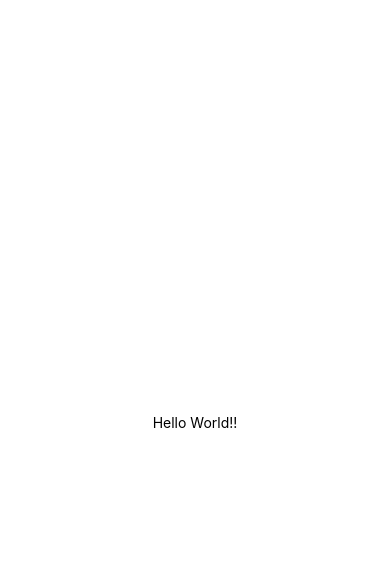
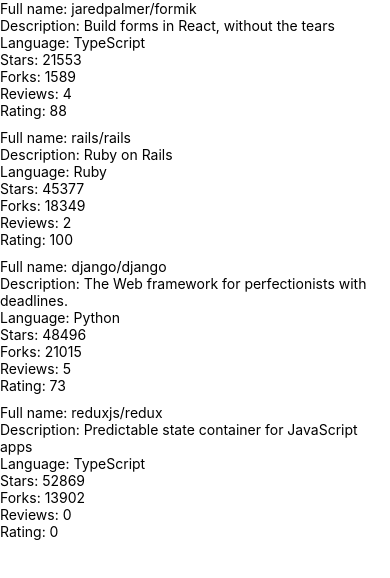
Before and after one commit to luokvi/Fullstack-kurssi-Osa10, a React Native app in the folder rate-repository-app/: screen / in a window 390 px wide. Shown: the top 578 px of the page. Built offline with nearby package versions, Linux system fonts and the light colour scheme.

Commit message:
Update to match 10.3

```diff
--- a/rate-repository-app/App.js
+++ b/rate-repository-app/App.js
@@ -1,21 +1,9 @@
-import { StatusBar } from 'expo-status-bar';
 import React from 'react';
-import { StyleSheet, Text, View } from 'react-native';
 
-export default function App() {
-  return (
-    <View style={styles.container}>
-      <Text>Hello World!!</Text>
-      <StatusBar style="auto" />
-    </View>
-  );
-}
+import Main from './src/components/Main';
 
-const styles = StyleSheet.create({
-  container: {
-    flex: 1,
-    backgroundColor: '#fff',
-    alignItems: 'center',
-    justifyContent: 'center',
-  },
-});
+const App = () => {
+  return <Main />;
+};
+
+export default App;
--- /dev/null
+++ b/rate-repository-app/src/components/Main.jsx
@@ -0,0 +1,22 @@
+import React from 'react';
+import Constants from 'expo-constants';
+import { StyleSheet, View } from 'react-native';
+import RepositoryList from './RepositoryList';
+
+const styles = StyleSheet.create({
+  container: {
+    marginTop: Constants.statusBarHeight,
+    flexGrow: 1,
+    flexShrink: 1,
+  },
+});
+
+const Main = () => {
+  return (
+    <View style={styles.container}>
+        <RepositoryList />
+    </View>
+  );
+};
+
+export default Main;
--- /dev/null
+++ b/rate-repository-app/src/components/RepositoryItem.jsx
@@ -0,0 +1,16 @@
+import React from 'react';
+import { View, Text } from 'react-native';
+
+const Item = ({ item }) => (
+        <View>
+            <Text>Full name: {item.fullName}</Text>
+            <Text>Description: {item.description}</Text>
+            <Text>Language: {item.language}</Text>
+            <Text>Stars: {item.stargazersCount}</Text>
+            <Text>Forks: {item.forksCount}</Text>
+            <Text>Reviews: {item.reviewCount}</Text>
+            <Text>Rating: {item.ratingAverage}</Text>
+        </View>
+);
+
+export default Item;
--- /dev/null
+++ b/rate-repository-app/src/components/RepositoryList.jsx
@@ -0,0 +1,75 @@
+import React from 'react';
+import { FlatList, View, StyleSheet } from 'react-native';
+import RepositoryItem from './RepositoryItem';
+
+const styles = StyleSheet.create({
+  separator: {
+    height: 10,
+  },
+});
+
+const repositories = [
+  {
+    id: 'jaredpalmer.formik',
+    fullName: 'jaredpalmer/formik',
+    description: 'Build forms in React, without the tears',
+    language: 'TypeScript',
+    forksCount: 1589,
+    stargazersCount: 21553,
+    ratingAverage: 88,
+    reviewCount: 4,
+    ownerAvatarUrl: 'https://avatars2.githubusercontent.com/u/4060187?v=4',
+  },
+  {
+    id: 'rails.rails',
+    fullName: 'rails/rails',
+    description: 'Ruby on Rails',
+    language: 'Ruby',
+    forksCount: 18349,
+    stargazersCount: 45377,
+    ratingAverage: 100,
+    reviewCount: 2,
+    ownerAvatarUrl: 'https://avatars1.githubusercontent.com/u/4223?v=4',
+  },
+  {
+    id: 'django.django',
+    fullName: 'django/django',
+    description: 'The Web framework for perfectionists with deadlines.',
+    language: 'Python',
+    forksCount: 21015,
+    stargazersCount: 48496,
+    ratingAverage: 73,
+    reviewCount: 5,
+    ownerAvatarUrl: 'https://avatars2.githubusercontent.com/u/27804?v=4',
+  },
+  {
+    id: 'reduxjs.redux',
+    fullName: 'reduxjs/redux',
+    description: 'Predictable state container for JavaScript apps',
+    language: 'TypeScript',
+    forksCount: 13902,
+    stargazersCount: 52869,
+    ratingAverage: 0,
+    reviewCount: 0,
+    ownerAvatarUrl: 'https://avatars3.githubusercontent.com/u/13142323?v=4',
+  },
+];
+
+const ItemSeparator = () => <View style={styles.separator} />;
+
+const RepositoryList = () => {
+    const renderItem = ({ item }) => (
+        <RepositoryItem item={item} />
+    );
+
+  return (
+    <FlatList
+      data={repositories}
+      renderItem={renderItem}
+      ItemSeparatorComponent={ItemSeparator}
+      keyExtractor={item => item.id}
+    />
+  );
+};
+
+export default RepositoryList;
```
